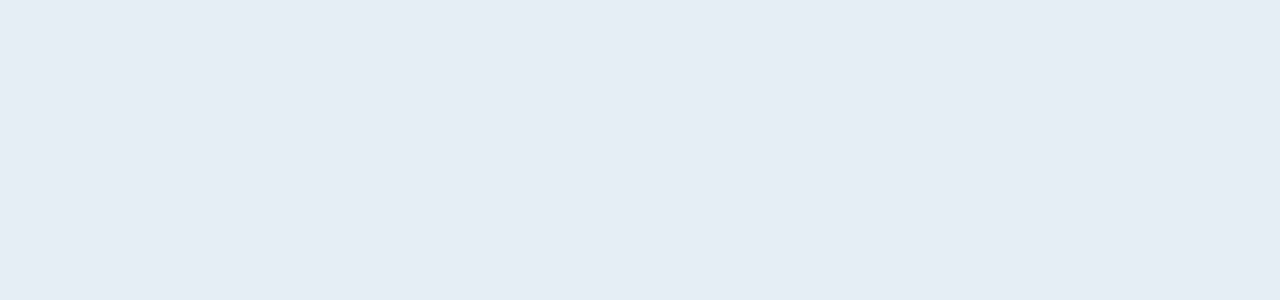
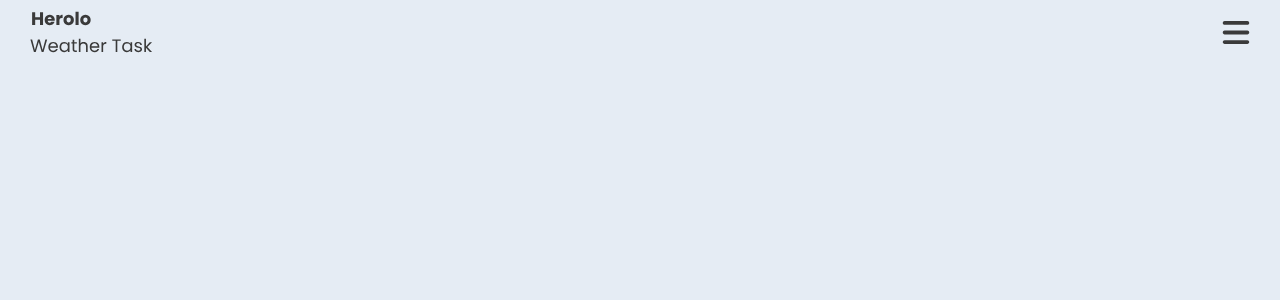
Before and after one commit to AlisaZil/Alisa-Zilberman-06-02-24, an Angular app: page / in a window 1280 px wide. Shown: the top 300 px of the page. Built offline with nearby package versions, Linux system fonts and the light colour scheme.

Commit message:
add(navbar icons)

```diff
--- a/src/app/app.component.html
+++ b/src/app/app.component.html
@@ -1,7 +1,8 @@
 <div class="page">
 
     <div class="nav-bar">
-
+        <img src="../assets/icons/logo.svg" alt="logo" class="logo">
+        <img src="../assets/icons/bars.svg" alt="bars" class="bars">
     </div>
 
     <div class="content">
--- a/src/app/app.component.scss
+++ b/src/app/app.component.scss
@@ -0,0 +1,24 @@
+.page{
+    position: absolute;
+    top: 0;
+    left: 0;
+    right: 0;
+    bottom: 0;
+
+    .nav-bar{
+        width: 100%;
+        height: 8%;
+
+        display: flex;
+        align-items: center;
+        justify-content: space-between;
+
+        .logo{
+            margin-left: 30px;
+        }
+        .bars{
+            margin-right: 30px;
+            cursor: pointer;
+        }
+    }
+}
```
Also changed, not shown: src/assets/icons/bars.svg.
